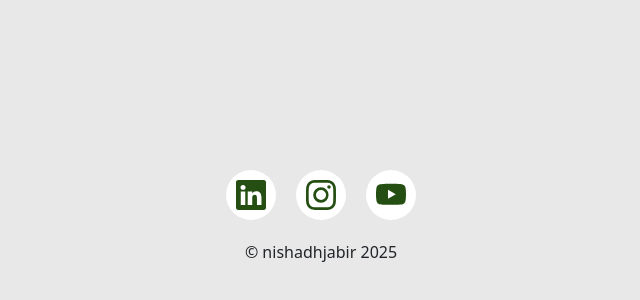
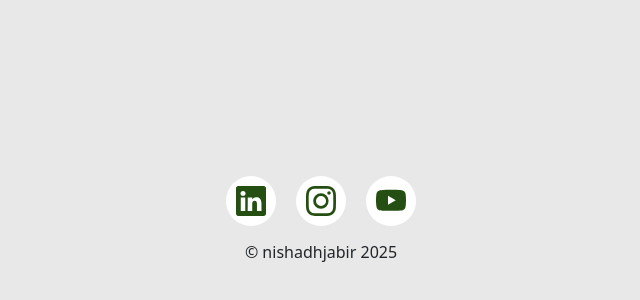
Before and after one commit to nishadhjabir/portfolio-25, a plain HTML site: page index.html in a window 1280 px wide. Shown: the part 2425-2725 px from the top of the page, without its empty margins (319-959 px from the left). Drawn offline with nearby package versions, Linux system fonts and the light colour scheme; a small style sheet from the web is missing.

Commit message:
fixed social alingment issue

```diff
--- a/style.css
+++ b/style.css
@@ -79,15 +79,33 @@ ul {
   list-style: none;
 }
 
+ul.example-2 {
+  display: flex;
+  justify-content: center;
+  align-items: center;
+  gap: 20px;
+  margin: 0;
+  padding: 0;
+  width: 100%;
+  min-height: 70px;
+}
+
 .example-2 {
   display: flex;
   justify-content: center;
   align-items: center;
-  margin-left: -32px;
+
 }
 .example-2 .icon-content {
   margin: 0 10px;
   position: relative;
+  display: flex;
+  flex-direction: column;
+  align-items: center;
+  justify-content: center;
+  height: 50px;
+  vertical-align: middle;
+  margin: 0;
 }
 .example-2 .icon-content .tooltip {
   position: absolute;
```
